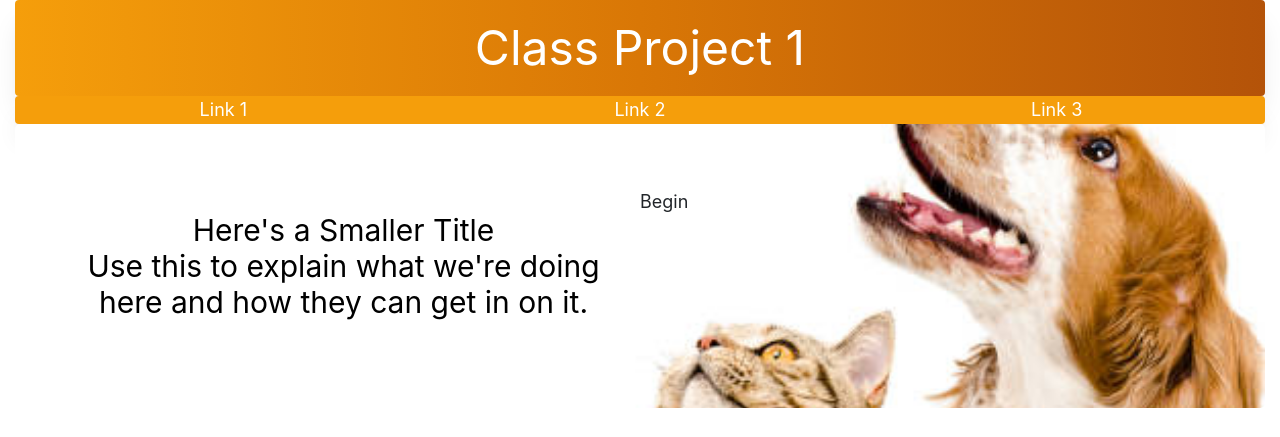
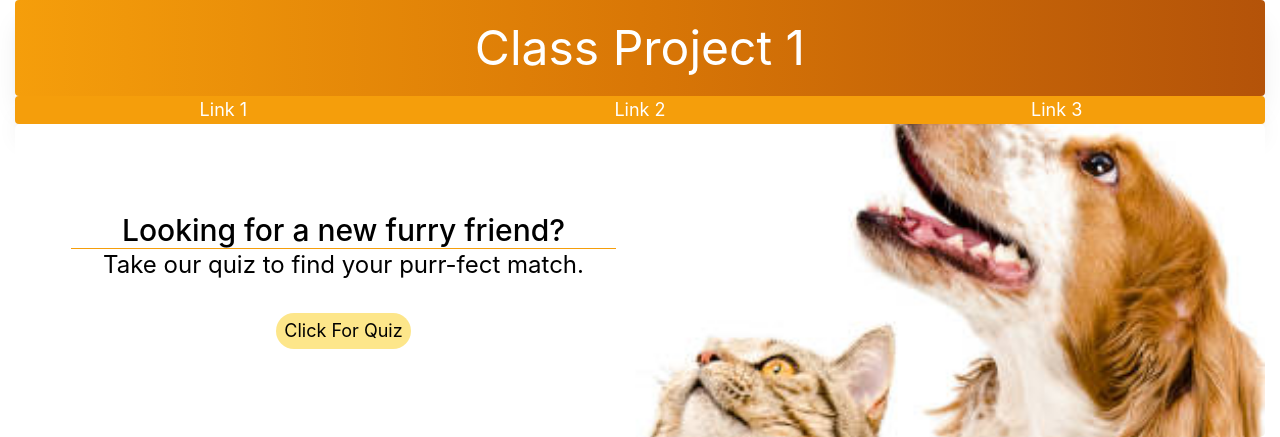
Before and after one commit to wagnergabe/Furever-Pets, a plain HTML site: page index.html in a window 1280 px wide. Shown: the top 437 px of the page. Drawn offline with nearby package versions, Linux system fonts and the light colour scheme; no server answers.

Commit message:
accept changes

```diff
--- a/index.html
+++ b/index.html
@@ -32,13 +32,12 @@
         <section class="jumbotron bg-accent-dark bg-cover" id = "mainPage">
             <!-- add the image via css or whatever we use -->
             <div class="hero grid grid-cols-2">
-                <div id="text" class="text-black text-center text-3xl p-4">
-                <h2>Here's a Smaller Title</h2>
-                <p>Use this to explain what we're doing here and how they can get in on it.</p>
-                </div>
-                <div id="Startquiz">
-                <button id="startQuiz" class="rounded-full text-lg">Begin</button>
-                </div>
+                <div id="text" class="text-black text-center p-4">
+                <h2 class="text-3xl font-medium border-b border-amber-500">Looking for a new furry friend?</h2>
+                <p class="text-2xl">Take our quiz to find your purr-fect match.</p>
+                <button id="click" class="mt-8 rounded-full text-lg bg-amber-200 hover:bg-amber-500 hover:text-white px-2 py-1">Click For Quiz</button>
+
+            </div>
             </div>
         </section>
 
```
